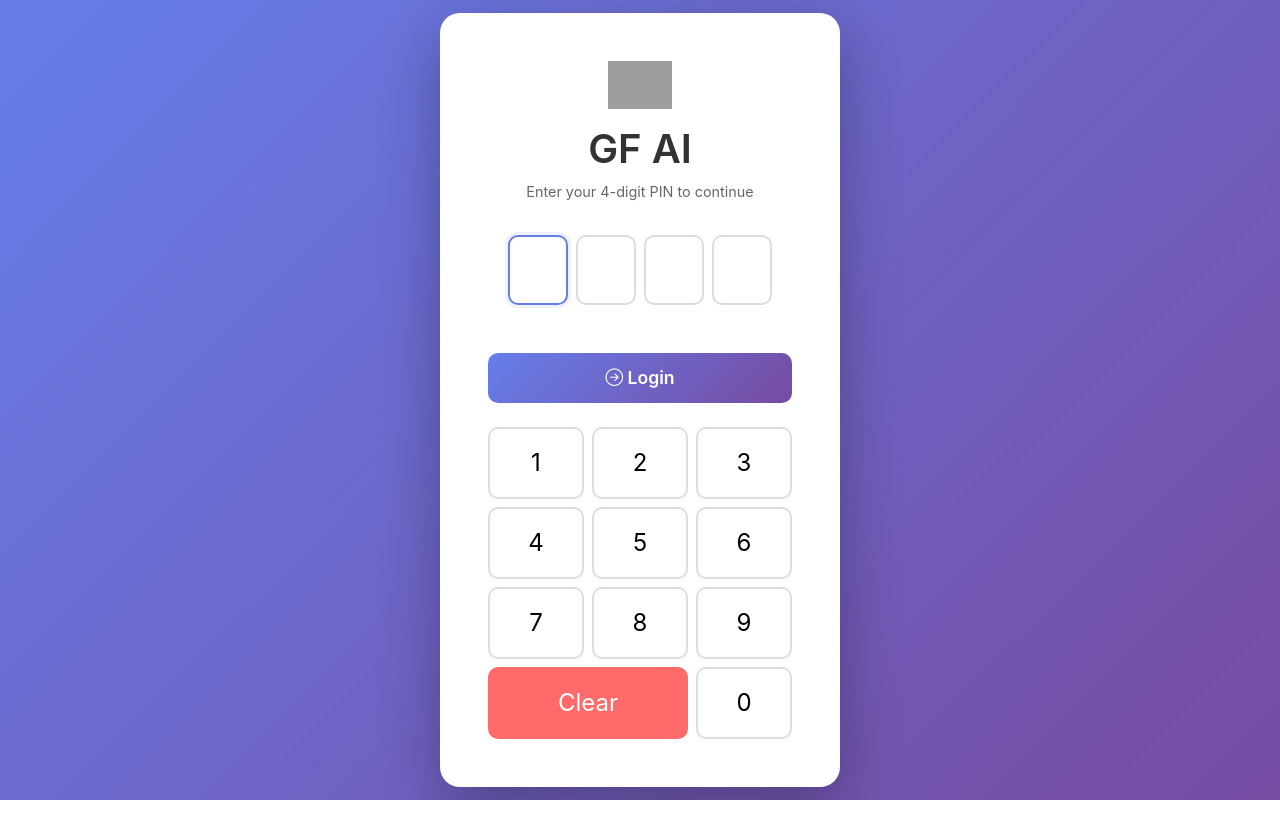
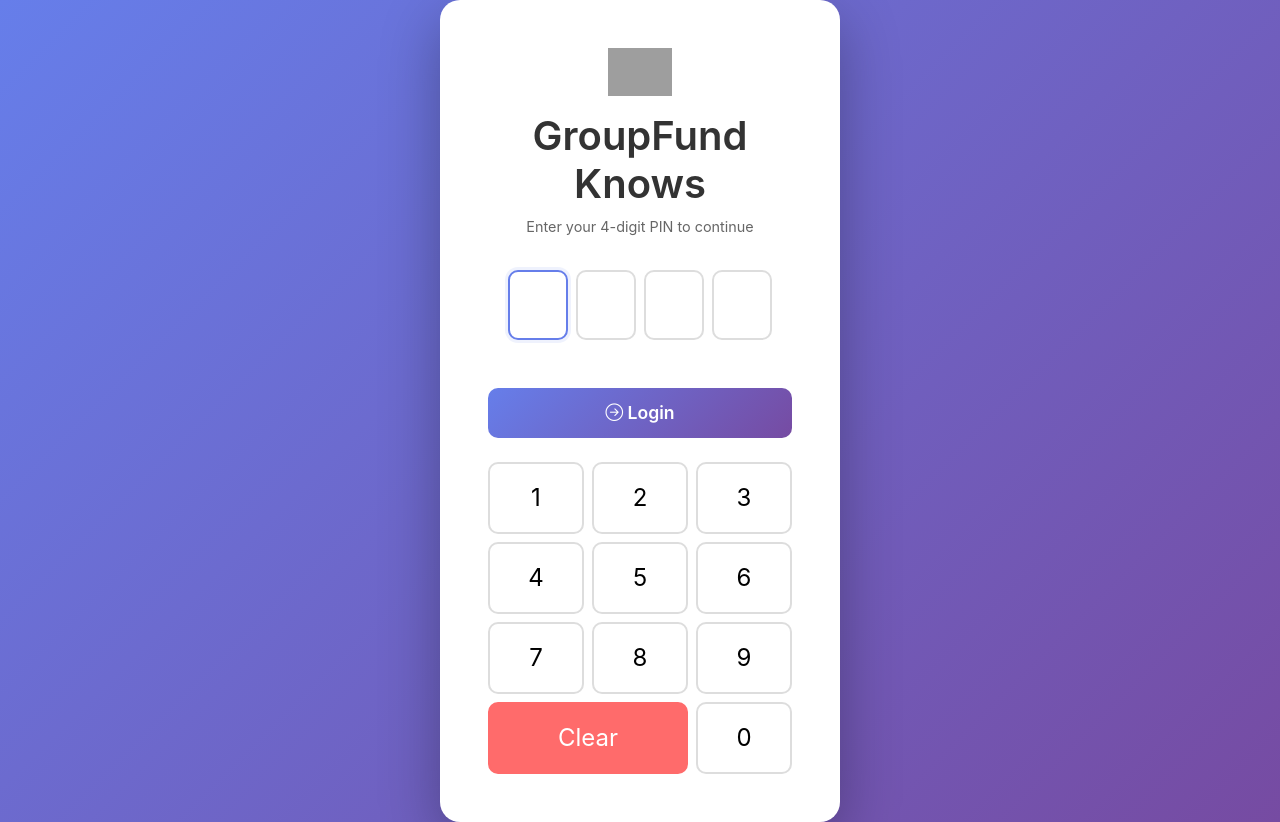
Before and after one commit to evonow/twilio-chatbot, a Flask app: template templates/login.html in a window 1280 px wide. Before the commit the page ends 800 px from the top, so only its background shows below. Run offline with Flask 3, Linux system fonts and the light colour scheme; the template is opened without the code that fills it, so the values that code supplies are empty; parts of the project's set-up code (start-up, migrations or seed data) failed here and were passed over; grey boxes are pictures that could not be loaded.

Commit message:
Change header title from GF AI to GroupFund Knows
- Updated navbar brand text
- Updated page titles
- Updated login page header
- Consistent branding across all pages

```diff
--- a/templates/index.html
+++ b/templates/index.html
@@ -3,7 +3,7 @@
 <head>
     <meta charset="UTF-8">
     <meta name="viewport" content="width=device-width, initial-scale=1.0">
-    <title>GF AI - GroupFund</title>
+    <title>GroupFund Knows - GroupFund</title>
     <link href="https://cdn.jsdelivr.net/npm/bootstrap@5.3.0/dist/css/bootstrap.min.css" rel="stylesheet">
     <link rel="stylesheet" href="https://cdn.jsdelivr.net/npm/bootstrap-icons@1.11.0/font/bootstrap-icons.css">
     <link rel="stylesheet" href="{{ url_for('static', filename='css/style.css') }}">
--- a/templates/login.html
+++ b/templates/login.html
@@ -122,7 +122,7 @@
     <div class="login-container">
         <div class="login-header">
             <img src="https://groupfund.us/logo.png" alt="GroupFund" style="height: 48px; width: auto; margin-bottom: 1rem;" onerror="this.style.display='none';">
-            <h1>GF AI</h1>
+            <h1>GroupFund Knows</h1>
             <p>Enter your 4-digit PIN to continue</p>
         </div>
 
```
